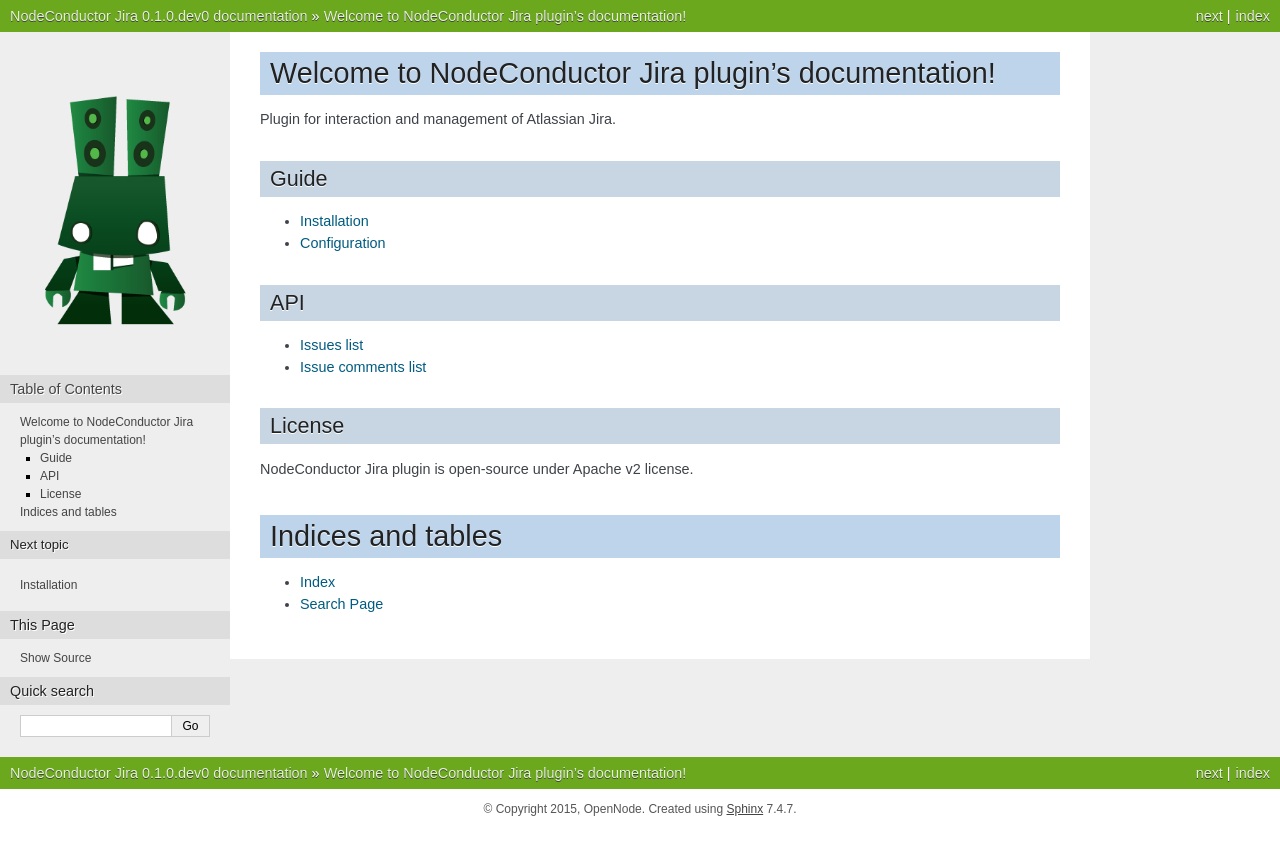
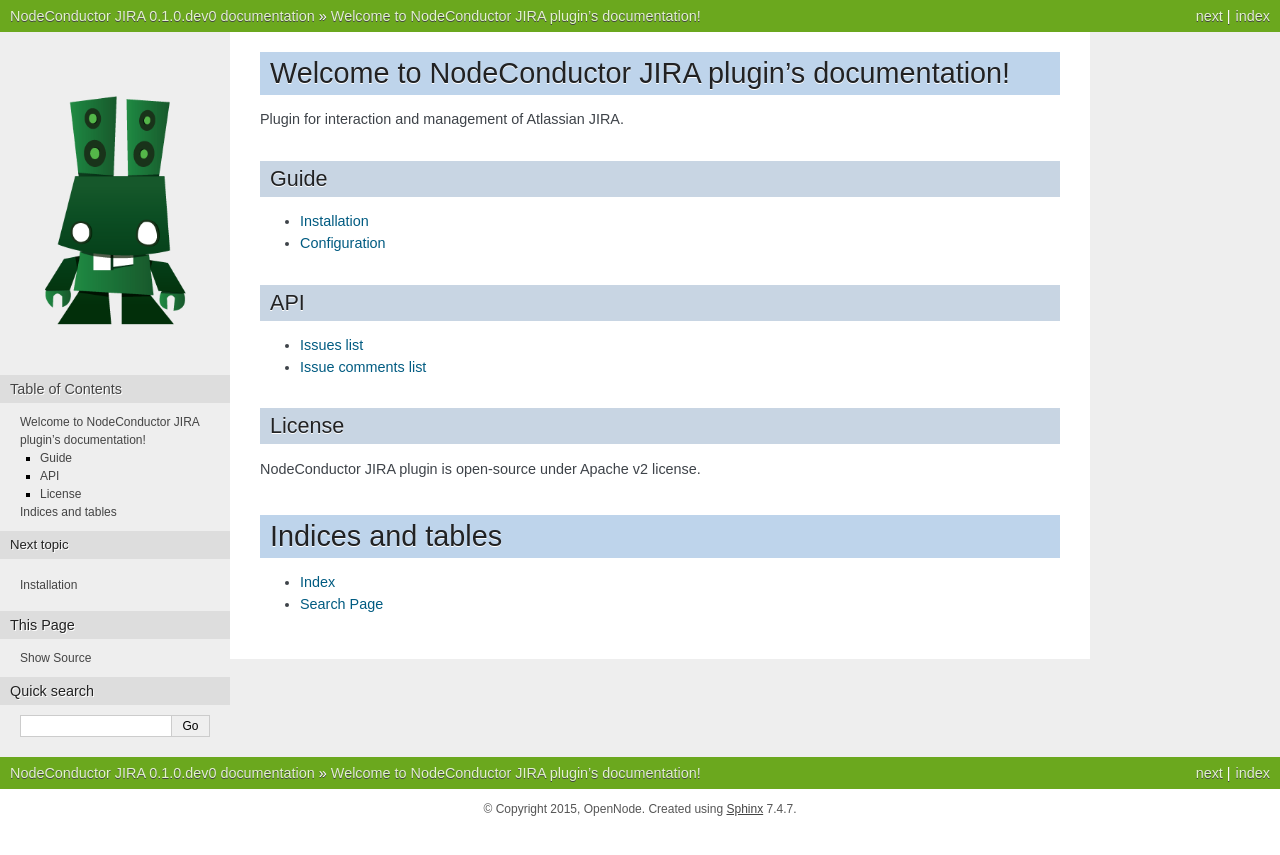
Before and after one commit to opennode/waldur-jira, a Sphinx documentation site: the page built from docs/index.rst, in a window 1280 px wide. Shown: the top 855 px of the page. Built offline with Sphinx 7.4.7, drawn with Linux system fonts in a browser that asks for light colours; the version number is read from the project's files by our own code.

Commit message:
Fix spelling

```diff
--- a/README.rst
+++ b/README.rst
@@ -1,4 +1,4 @@
-NodeConductor Jira
+NodeConductor JIRA
 ===============================
 
-Plugin for interaction and management of Atlassian Jira.
+Plugin for interaction and management of Atlassian JIRA.
--- a/docs/conf.py
+++ b/docs/conf.py
@@ -1,7 +1,7 @@
 #!/usr/bin/env python
 # -*- coding: utf-8 -*-
 #
-# NodeConductor Jira documentation build configuration file.
+# NodeConductor JIRA documentation build configuration file.
 #
 # This file is execfile()d with the current directory set to its
 # containing dir.
@@ -43,7 +43,7 @@
 master_doc = 'index'
 
 # General information about the project.
-project = u'NodeConductor Jira'
+project = u'NodeConductor JIRA'
 copyright = u'2015, OpenNode'
 
 # The version info for the project you're documenting, acts as replacement for
@@ -199,7 +199,7 @@
 # (source start file, target name, title,
 #  author, documentclass [howto, manual, or own class]).
 latex_documents = [
-  ('index', 'nodeconductor-jira.tex', u'NodeConductor Jira Documentation',
+  ('index', 'nodeconductor-jira.tex', u'NodeConductor JIRA Documentation',
    u'OpenNode', 'manual'),
 ]
 
@@ -229,7 +229,7 @@
 # One entry per manual page. List of tuples
 # (source start file, name, description, authors, manual section).
 man_pages = [
-    ('index', 'nodeconductor-jira', u'NodeConductor Jira Documentation',
+    ('index', 'nodeconductor-jira', u'NodeConductor JIRA Documentation',
      [u'OpenNode'], 1)
 ]
 
@@ -243,7 +243,7 @@
 # (source start file, target name, title, author,
 #  dir menu entry, description, category)
 texinfo_documents = [
-  ('index', 'NodeConductor Jira', u'NodeConductor Jira Documentation',
+  ('index', 'NodeConductor JIRA', u'NodeConductor JIRA Documentation',
    u'OpenNode', 'nodeconductor-jira', 'One line description of project.',
    'Miscellaneous'),
 ]
--- a/docs/index.rst
+++ b/docs/index.rst
@@ -1,7 +1,7 @@
-Welcome to NodeConductor Jira plugin's documentation!
+Welcome to NodeConductor JIRA plugin's documentation!
 ================================================================
 
-Plugin for interaction and management of Atlassian Jira.
+Plugin for interaction and management of Atlassian JIRA.
 
 Guide
 -----
@@ -22,7 +22,7 @@
 License
 -------
 
-NodeConductor Jira plugin is open-source under Apache v2 license.
+NodeConductor JIRA plugin is open-source under Apache v2 license.
 
 
 Indices and tables
--- a/docs/installation.rst
+++ b/docs/installation.rst
@@ -3,13 +3,13 @@
 
 * `Install NodeConductor <http://nodeconductor.readthedocs.org/en/latest/guide/intro.html#installation-from-source>`_
 
-* Clone NodeConductor Jira repository
+* Clone NodeConductor JIRA repository
 
   .. code-block:: bash
 
     git clone https://github.com/opennode/nodeconductor-jira.git
 
-* Install NodeConductor Jira into NodeConductor virtual environment
+* Install NodeConductor JIRA into NodeConductor virtual environment
 
   .. code-block:: bash
 
--- a/setup.py
+++ b/setup.py
@@ -19,7 +19,7 @@
     author='OpenNode Team',
     author_email='info@opennodecloud.com',
     url='http://nodeconductor.com',
-    description='Plugin for interaction and management of Atlassian Jira',
+    description='Plugin for interaction and management of Atlassian JIRA',
     long_description=open('README.rst').read(),
     package_dir={'': 'src'},
     packages=find_packages('src', exclude=['*.tests', '*.tests.*', 'tests.*', 'tests']),
```
Also changed, not shown: LICENSE.md, 3 other files.
